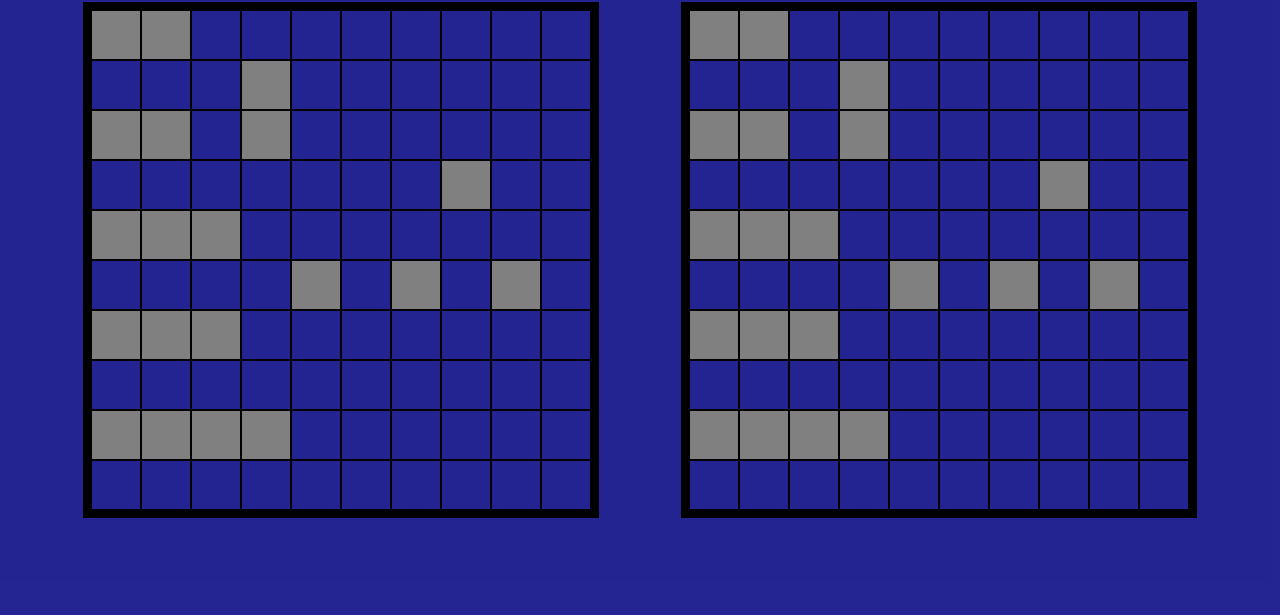
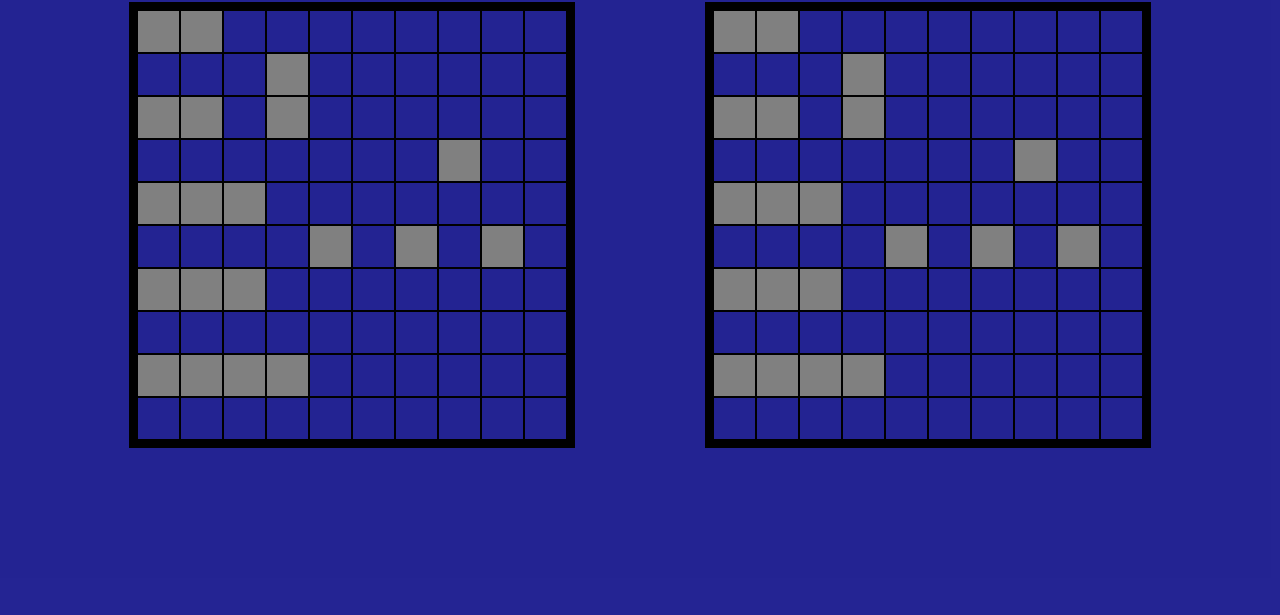
Before and after one commit to skukhniy/battleship, a website: page dist/index.html in a window 1280 px wide. Shown: the part 185-800 px from the top of the page. Drawn offline with Linux system fonts and the light colour scheme.

Commit message:
testing different sizes

```diff
--- a/src/style.css
+++ b/src/style.css
@@ -68,8 +68,8 @@ header{
 }
 
 .board{
-  height: 500px;
-  width:500px;
+  height: 430px;
+  width:430px;
   border: 8px solid black;
   display: flex;
   flex-direction: row;
@@ -79,12 +79,12 @@ header{
 .grid_block{
   margin: 0;
   border:1px solid black;
-  height:48px;
-  width:48px;
+  height:41px;
+  width:41px;
 }
 .open_block{
-  height:48px;
-  width:48px;
+  height:41px;
+  width:41px;
   margin: 0;
   background-color: yellow;
 }
@@ -96,10 +96,10 @@ header{
 .ship_block{
 margin: 0;
 border:1px solid black;
-height: 48px;
-min-height: 48px;
-width:48px;
-min-width: 48px;
+height: 41px;
+min-height: 41px;
+width:41px;
+min-width: 41px;
 background-color: gray;
 }
 .dropped{
```
Also changed, not shown: dist/main.js.
